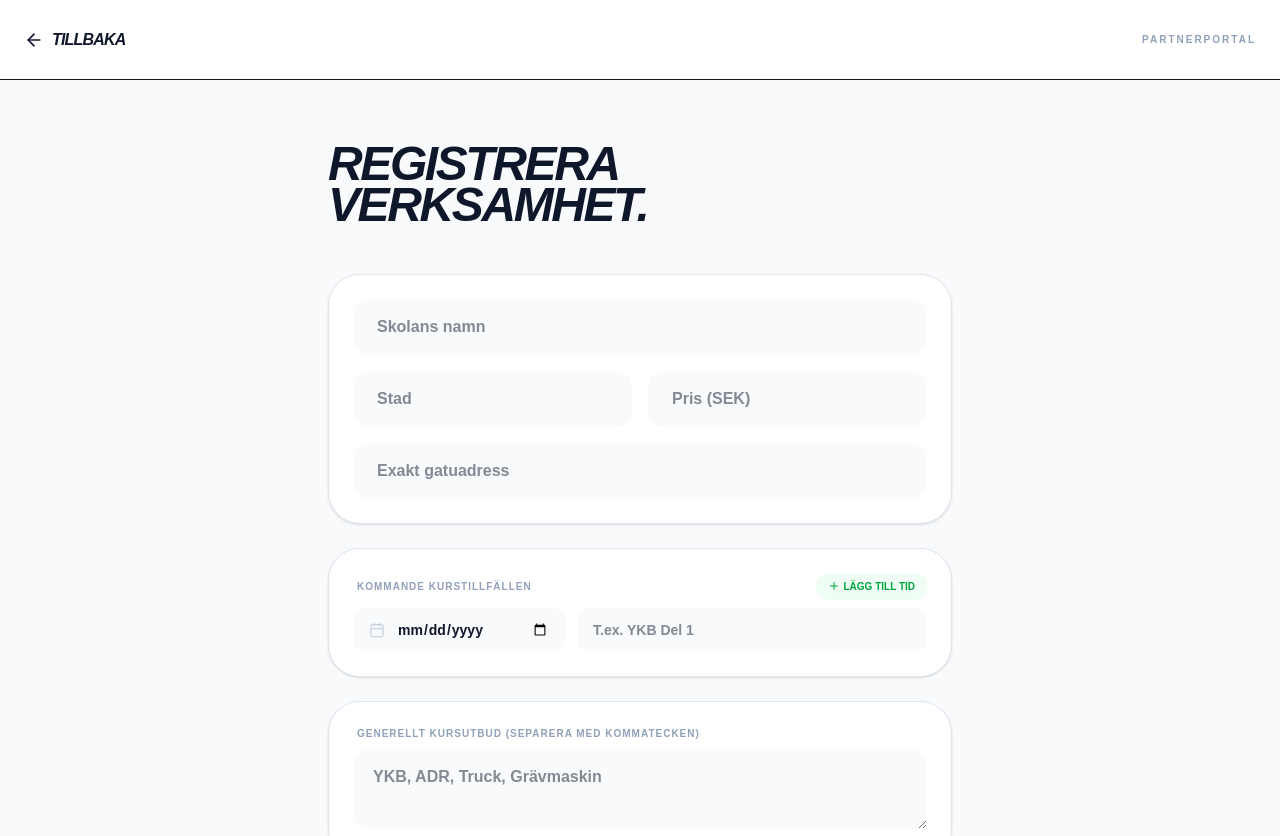
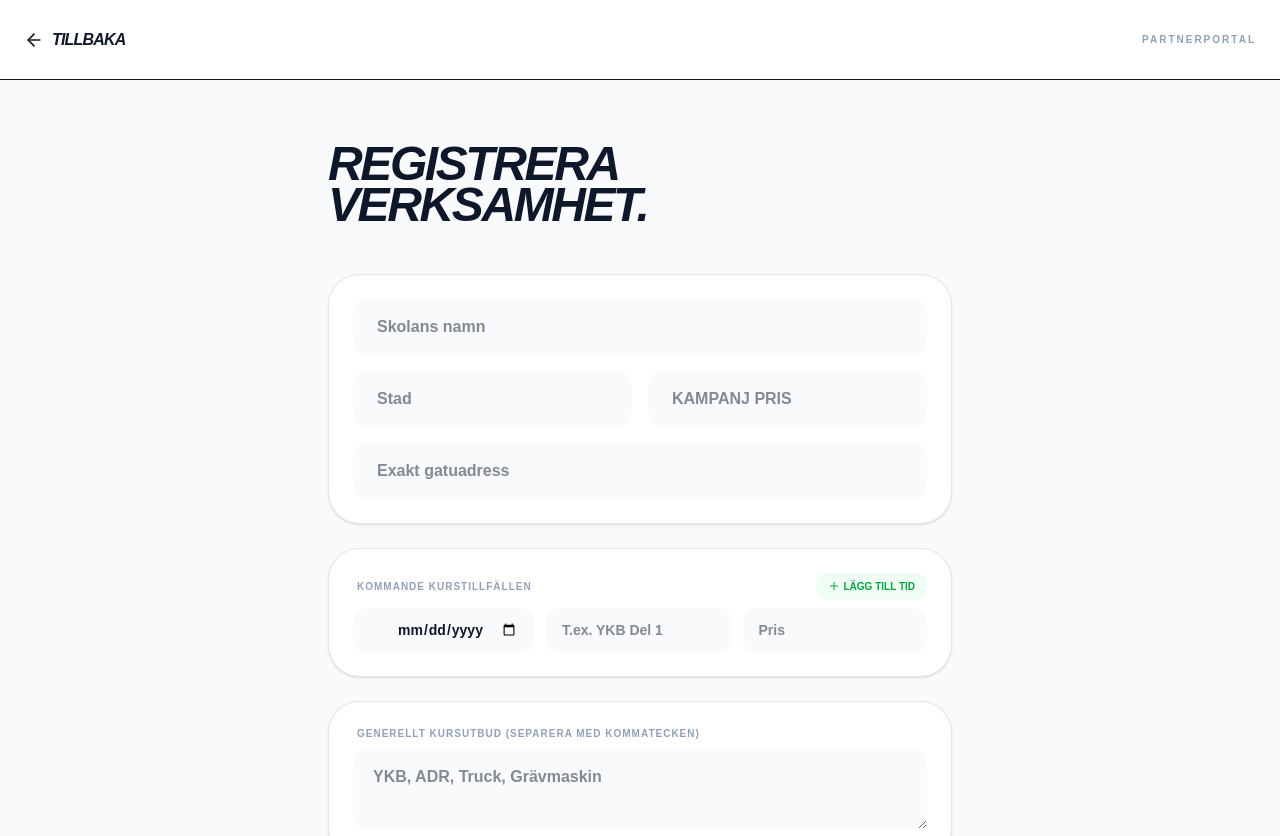
Before and after one commit to AlainDLC/dlc-noa-tech, a Next.js app in the folder ykb-tech/: page /register in a window 1280 px wide. Shown: the top 836 px of the page. Built offline with nearby package versions, Linux system fonts and the light colour scheme.

Commit message:
price fixat korten

```diff
--- a/ykb-tech/app/page.js
+++ b/ykb-tech/app/page.js
@@ -87,7 +87,7 @@ export default function HomePage() {
             </div>
             {/* Mindre text på mobil för att få plats med allt */}
             <span className="text-sm md:text-xl font-black italic tracking-tighter text-black uppercase text-nowrap">
-              <span>YKB LEVERANTÖRERNA</span>
+              <span>YKB CENTRALEN</span>
             </span>
           </div>
 
--- a/ykb-tech/app/register/page.js
+++ b/ykb-tech/app/register/page.js
@@ -25,7 +25,7 @@ export default function RegisterSchool() {
     name: "",
     city: "",
     address: "",
-    price: "",
+    kampanj: "",
     courses: "",
     phone: "",
     email: "",
@@ -33,10 +33,12 @@ export default function RegisterSchool() {
   });
 
   // NYTT: State för flera utbildningstider
-  const [schedule, setSchedule] = useState([{ date: "", label: "" }]);
+  const [schedule, setSchedule] = useState([
+    { date: "", label: "", price: "" },
+  ]);
 
   const addScheduleRow = () => {
-    setSchedule([...schedule, { date: "", label: "" }]);
+    setSchedule([...schedule, { date: "", label: "", price: "" }]);
   };
 
   const removeScheduleRow = (index) => {
@@ -56,7 +58,7 @@ export default function RegisterSchool() {
 
     await addSchool({
       ...formData,
-      price: formData.price + " kr",
+      kampanj: formData.kampanj + " kr",
       courses: formData.courses.split(",").map((c) => c.trim()),
       // Vi skickar med hela schemat och sätter första datumet som "nextStart" för snabbvisning
       schedule: schedule,
@@ -136,12 +138,11 @@ export default function RegisterSchool() {
                 }
               />
               <input
-                required
                 type="number"
-                placeholder="Pris (SEK)"
+                placeholder="KAMPANJ PRIS"
                 className="w-full px-6 py-4 bg-slate-50 border-none rounded-2xl focus:ring-2 focus:ring-blue-600 outline-none font-bold text-slate-900"
                 onChange={(e) =>
-                  setFormData({ ...formData, price: e.target.value })
+                  setFormData({ ...formData, kampanj: e.target.value })
                 }
               />
             </div>
@@ -176,10 +177,6 @@ export default function RegisterSchool() {
                 className="flex gap-3 items-center animate-in fade-in slide-in-from-top-1"
               >
                 <div className="relative flex-1">
-                  <Calendar
-                    className="absolute left-4 top-1/2 -translate-y-1/2 text-slate-300"
-                    size={16}
-                  />
                   <input
                     required
                     type="date"
@@ -190,6 +187,7 @@ export default function RegisterSchool() {
                     }
                   />
                 </div>
+
                 <input
                   required
                   placeholder="T.ex. YKB Del 1"
@@ -197,6 +195,16 @@ export default function RegisterSchool() {
                   value={item.label}
                   onChange={(e) =>
                     updateSchedule(index, "label", e.target.value)
+                  }
+                />
+                <input
+                  required
+                  type="number"
+                  placeholder="Pris"
+                  className="w-full md:flex-[1.5] px-4 py-3 bg-slate-50 border-none rounded-xl focus:ring-2 focus:ring-blue-600 outline-none font-bold text-sm text-slate-900"
+                  value={item.price}
+                  onChange={(e) =>
+                    updateSchedule(index, "price", e.target.value)
                   }
                 />
                 {schedule.length > 1 && (
--- a/ykb-tech/app/search/page.js
+++ b/ykb-tech/app/search/page.js
@@ -1,5 +1,5 @@
 "use client";
-import { useState, useMemo } from "react";
+import { useState, useMemo, useEffect } from "react";
 import Link from "next/link";
 import dynamic from "next/dynamic";
 import { useData } from "../context/DataContext";
@@ -36,6 +36,9 @@ export default function SearchPage() {
     );
   }, [schools, searchTerm]);
 
+  // Denna körs varje gång 'schedule' ändras
+  const lastSchool = schools[schools.length - 1]?.schedule?.[0]?.price;
+
   return (
     <div className="min-h-screen bg-slate-50 font-sans">
       <nav className="h-20 bg-white border-b flex items-center px-6 sticky top-0 z-50">
@@ -45,7 +48,7 @@ export default function SearchPage() {
               <Truck className="text-white" size={18} />
             </div>
             <span className="font-black italic tracking-tighter text-slate-900 uppercase">
-              YKB LEVERANTÖRERNA
+              YKB CENTRALEN
             </span>
           </Link>
           <div className="relative w-1/3">
@@ -122,10 +125,13 @@ export default function SearchPage() {
 
                     <div className="flex flex-row md:flex-col items-center md:items-end gap-2 md:gap-0 bg-slate-50 md:bg-transparent p-2 md:p-0 rounded-xl md:rounded-none w-full md:w-auto">
                       <p className="text-[9px] font-bold text-slate-400 uppercase leading-none md:mb-1">
-                        Pris
+                        KAMPANJ
                       </p>
                       <p className="text-xl md:text-2xl font-black text-blue-600 italic tracking-tighter leading-none">
-                        {school.price}
+                        {/* Här hämtar vi priset från första raden i schemat för just denna skola */}
+                        {school.schedule?.[0]?.price
+                          ? `${school.schedule[0].price} kr`
+                          : school.price}
                       </p>
                     </div>
                   </div>
@@ -146,6 +152,11 @@ export default function SearchPage() {
                               <span className="text-[10px] font-black text-blue-800 leading-none uppercase">
                                 {item.date}
                               </span>
+                              {item.price && (
+                                <span className="text-[9px] font-black bg-blue-600 text-white px-1.5 py-0.5 rounded-md leading-none">
+                                  {item.price}
+                                </span>
+                              )}
                               <span className="text-[9px] font-bold text-blue-600/70 uppercase">
                                 {item.label}
                               </span>
```
